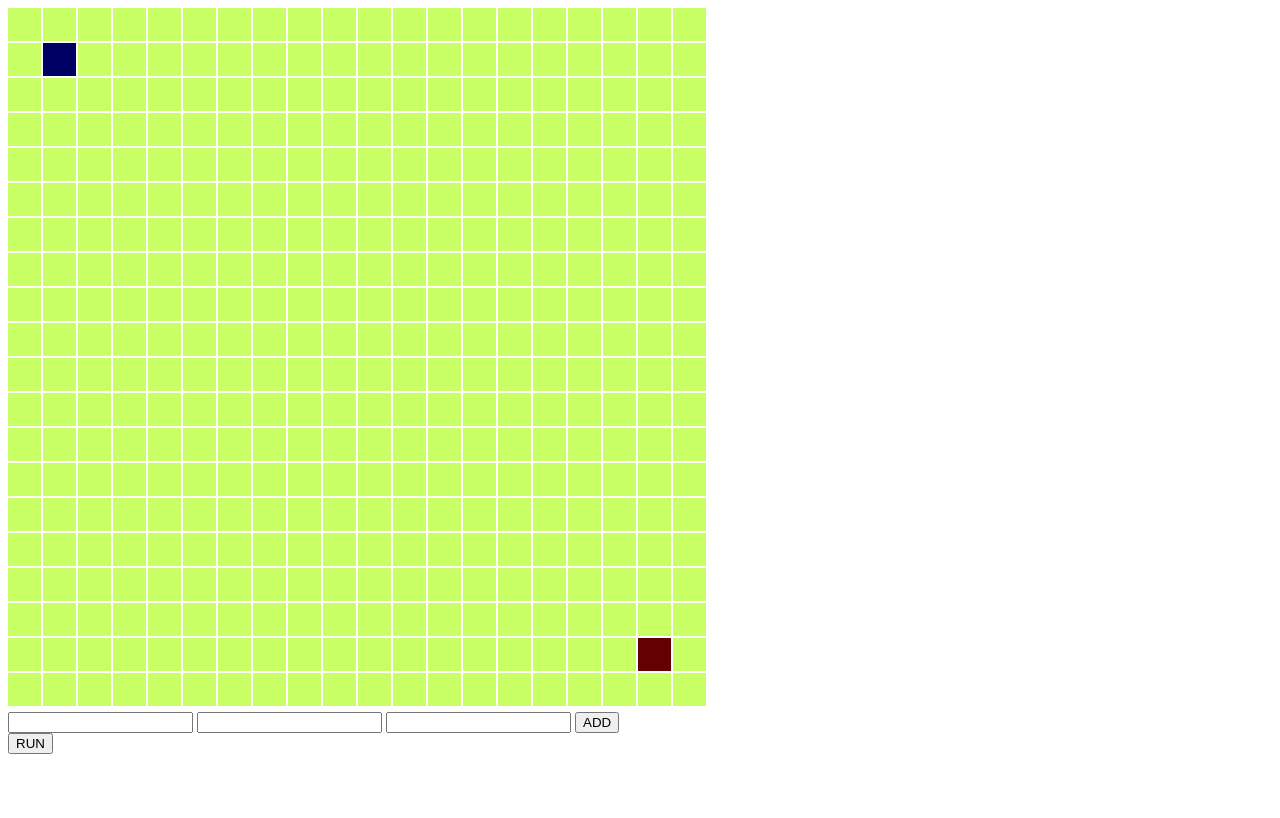
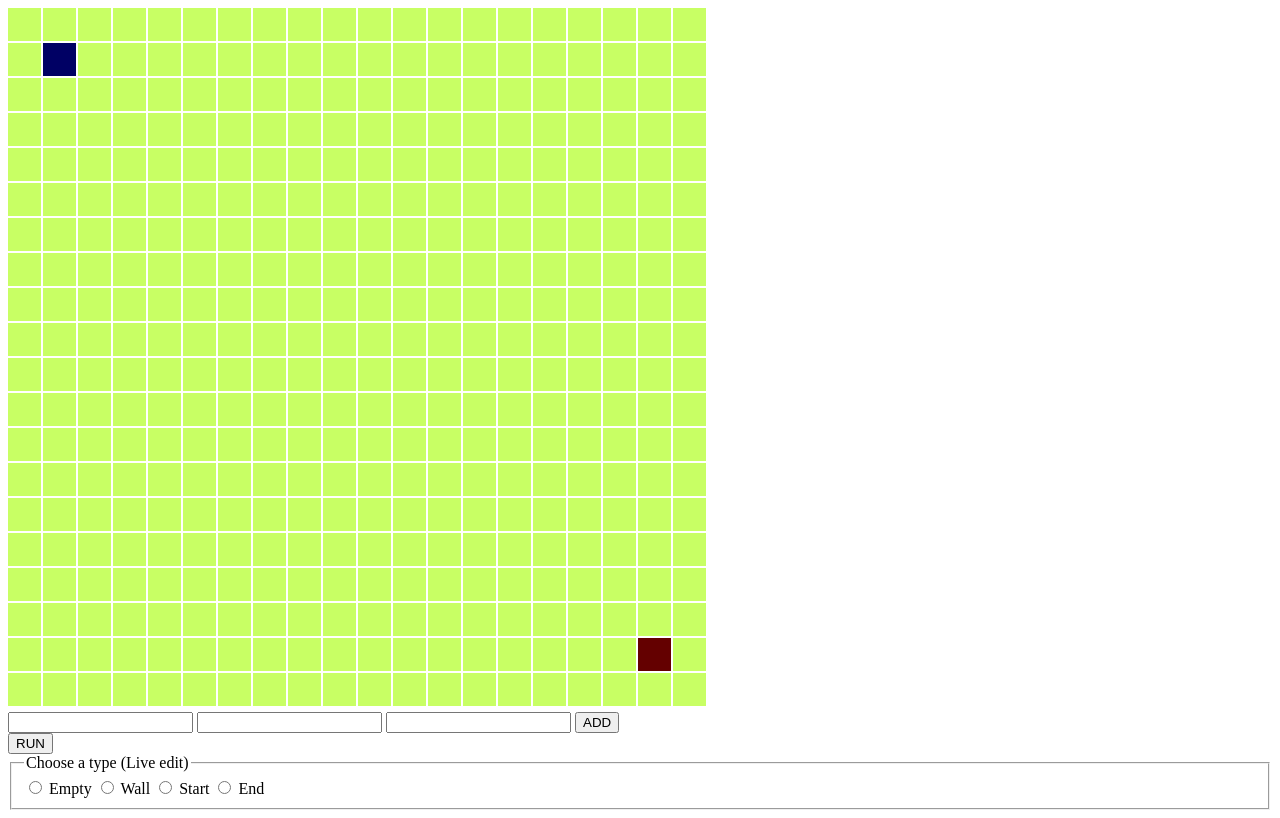
Before and after one commit to aeskerminen/visigrid, a plain HTML site: page index.html in a window 1280 px wide. Drawn offline with Linux system fonts and the light colour scheme.

Commit message:
Add Live Edit form to index.html

```diff
--- a/index.html
+++ b/index.html
@@ -7,12 +7,28 @@
   <body>
     <canvas id="canvas" width="700" height="700"></canvas>
     <form id="form">
-      <input type="number" name="xc"/>
-      <input type="number" name="yc"/>
-      <input type="text" name="type"/>
+      <input type="number" name="xc" />
+      <input type="number" name="yc" />
+      <input type="text" name="type" />
       <button type="submit">ADD</button>
     </form>
     <button id="run-button">RUN</button>
+    <form id="live-form">
+      <fieldset >
+        <legend>Choose a type (Live edit)</legend>
+        <input type="radio" id="empty" name="c" value="empty" />
+        <label for="empty">Empty</label>
+
+        <input type="radio" id="wall" name="c" value="empty" />
+        <label for="wall">Wall</label>
+
+        <input type="radio" id="start" name="c" value="empty" />
+        <label for="start">Start</label>
+
+        <input type="radio" id="end" name="c" value="empty" />
+        <label for="end">End</label>
+      </fieldset>
+    </form>
     <script src="./main.js"></script>
     <script src="./djikstras.js"></script>
   </body>
```
